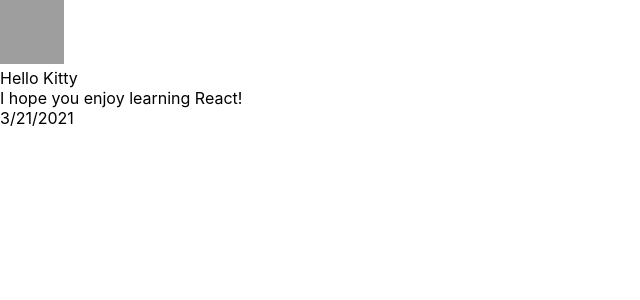
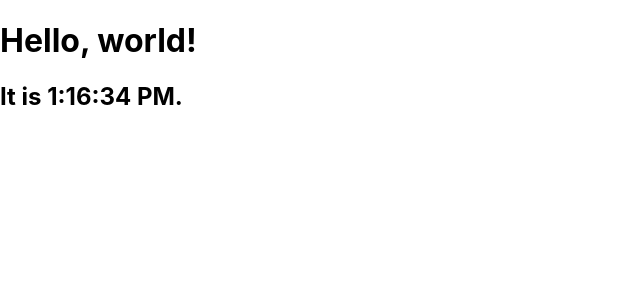
Before and after one commit to sokkanji/react-study, a React (Create React App) app: page / in a window 1280 px wide. Shown: the top 300 px of the page, without its empty margins (0-640 px from the left). Built offline with nearby package versions, Linux system fonts and the light colour scheme; grey boxes are pictures that could not be loaded.

Commit message:
5. State와 생명주기

```diff
--- a/src/index.js
+++ b/src/index.js
@@ -3,46 +3,20 @@ import ReactDOM from 'react-dom';
 import './index.css';
 import App from './App';
 
-function formatDate(date) {
-  return date.toLocaleDateString();
-}
-
-function Comment(props) {
+function Clock(props) {
   return (
-    <div className="Comment">
-      <div className="UserInfo">
-        <img className="Avatar"
-          src={props.author.avatarUrl}
-          alt={props.author.name}
-        />
-        <div className="UserInfo-name">
-          {props.author.name}
-        </div>
-      </div>
-      <div className="Comment-text">
-        {props.text}
-      </div>
-      <div className="Comment-date">
-        {formatDate(props.date)}
-      </div>
+    <div>
+      <h1>Hello, world!</h1>
+      <h2>It is {props.date.toLocaleTimeString()}.</h2>
     </div>
   );
 }
 
-const comment = {
-  date: new Date(),
-  text: 'I hope you enjoy learning React!',
-  author: {
-    name: 'Hello Kitty',
-    avatarUrl: 'https://placekitten.com/g/64/64',
-  },
+function tick() {
+  ReactDOM.render(
+    <Clock date={new Date()} />,
+    document.getElementById('root')
+  );
 }
 
-ReactDOM.render(
-  <Comment
-  date={comment.date}
-  text={comment.text}
-  author={comment.author}
-  />,
-  document.getElementById('root')
-);
+setInterval(tick, 1000);
```
